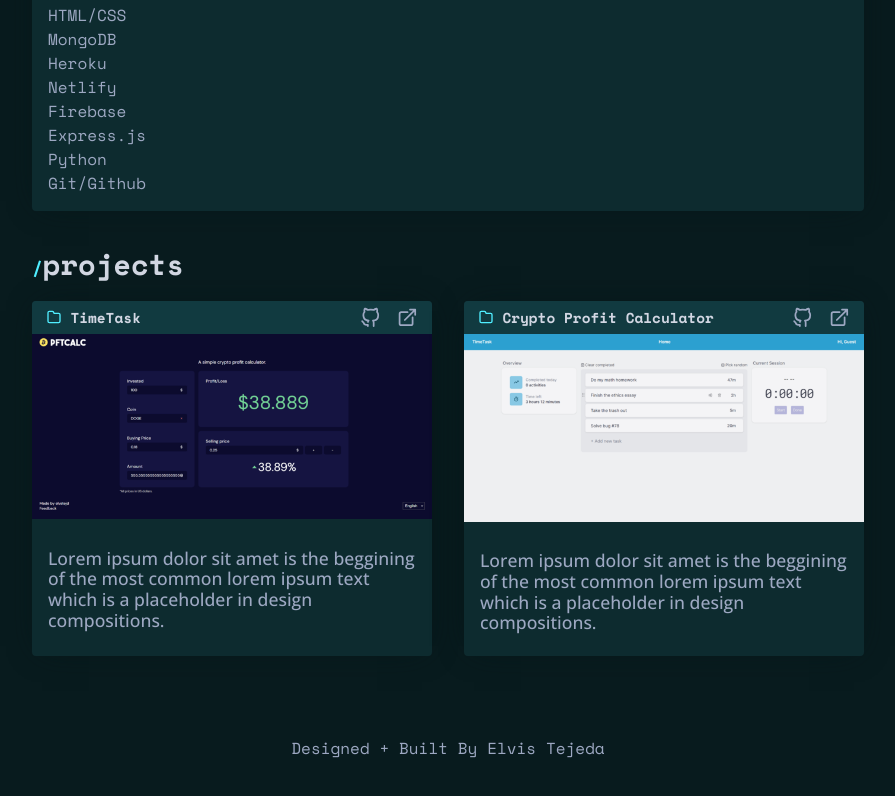
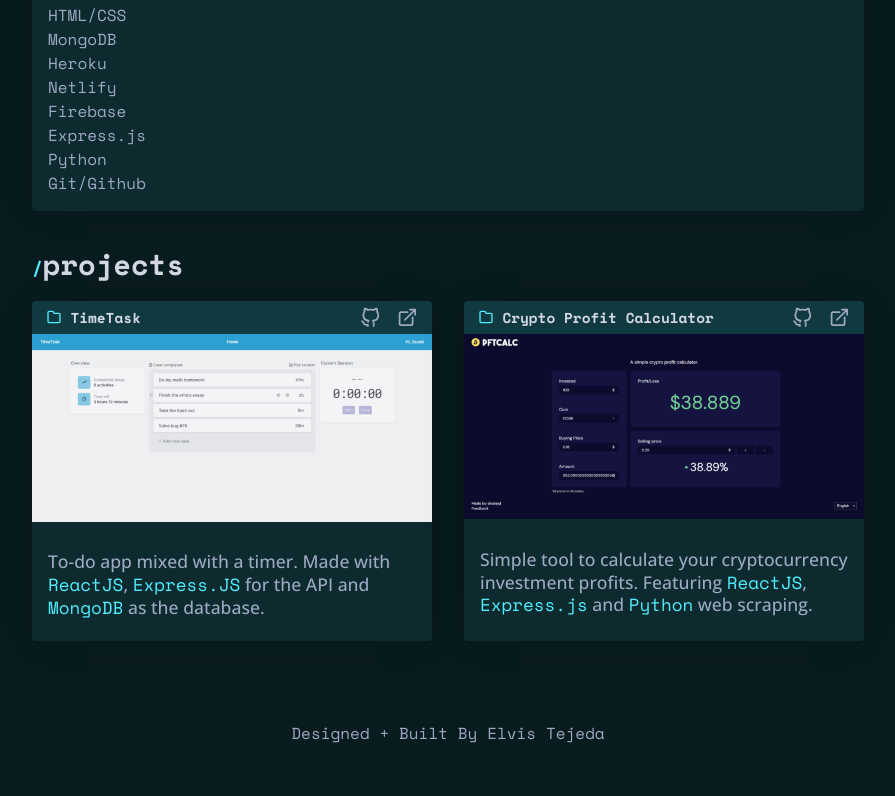
Before and after one commit to elvstejd/portfolio, a React (Create React App) app: page / in a window 1280 px wide. Shown: the part 506-1302 px from the top of the page, without its empty margins (192-1087 px from the left). Built offline with nearby package versions, Linux system fonts and the light colour scheme.

Commit message:
Add project descriptions

```diff
--- a/src/components/ProjectCard.js
+++ b/src/components/ProjectCard.js
@@ -60,9 +60,14 @@ const ProjectDescription = styled.p`
     color: var(--secondary-600);
     font-family: var(--font-family-sans);
     font-weight: 500;
-    line-height: 1.3rem;
+    line-height: 1.3;
     font-size: var(--text-md);
     padding: 1.4rem 1rem;
+
+    skill {
+        color: var(--accent-500);
+        font-family: var(--font-family-mono);
+    }
 `;
 
 
@@ -84,9 +89,8 @@ function ProjectCard({ name, description, image, github, live }) {
                 </ExternalButtonsContainer>
             </ProjectTopBar>
             <Image src={image} alt="hi" />
-            <ProjectDescription>
-                {description}
-            </ProjectDescription>
+            {/* Improper use of the innerHTML can open me up to a cross-site scripting (XSS) attack */}
+            <ProjectDescription dangerouslySetInnerHTML={{ __html: description }} />
         </CardContainer>
     )
 }
--- a/src/components/Projects.js
+++ b/src/components/Projects.js
@@ -1,20 +1,20 @@
 import { SectionTitle } from "../styles/shared/SectionTitle";
 import ProjectCard from "./ProjectCard";
 import styled from "styled-components";
-import project1Image from '../images/pftcalc-screencap.png';
-import project2Image from '../images/timetask-screencap.png';
+import project1Image from '../images/timetask-screencap.png';
+import project2Image from '../images/pftcalc-screencap.png';
 
 const projects = [
     {
         name: "TimeTask",
-        description: "Lorem ipsum dolor sit amet is the beggining of the most common lorem ipsum text which is a placeholder in design compositions.",
+        description: "To-do app mixed with a timer. Made with <skill>ReactJS</skill>, <skill>Express.JS</skill> for the API and <skill>MongoDB</skill> as the database.",
         image: project1Image,
         github: "https://github.com/elvstejd/timetask",
         live: "https://timetask.netlify.app/"
     },
     {
         name: "Crypto Profit Calculator",
-        description: "Lorem ipsum dolor sit amet is the beggining of the most common lorem ipsum text which is a placeholder in design compositions.",
+        description: "Simple tool to calculate your cryptocurrency investment profits. Featuring <skill>ReactJS</skill>, <skill>Express.js</skill> and <skill>Python</skill> web scraping.",
         image: project2Image,
         github: "",
         live: ""
```
